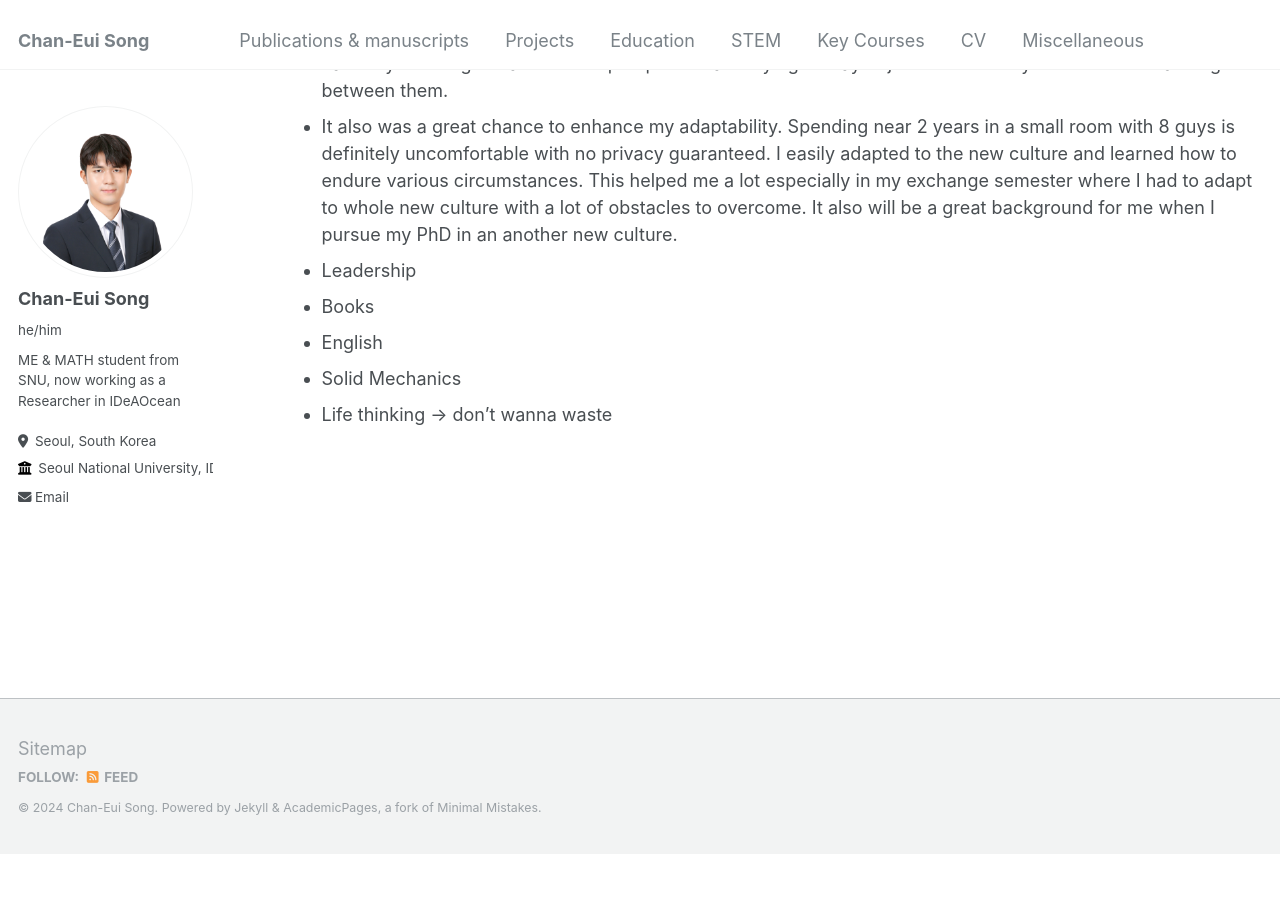
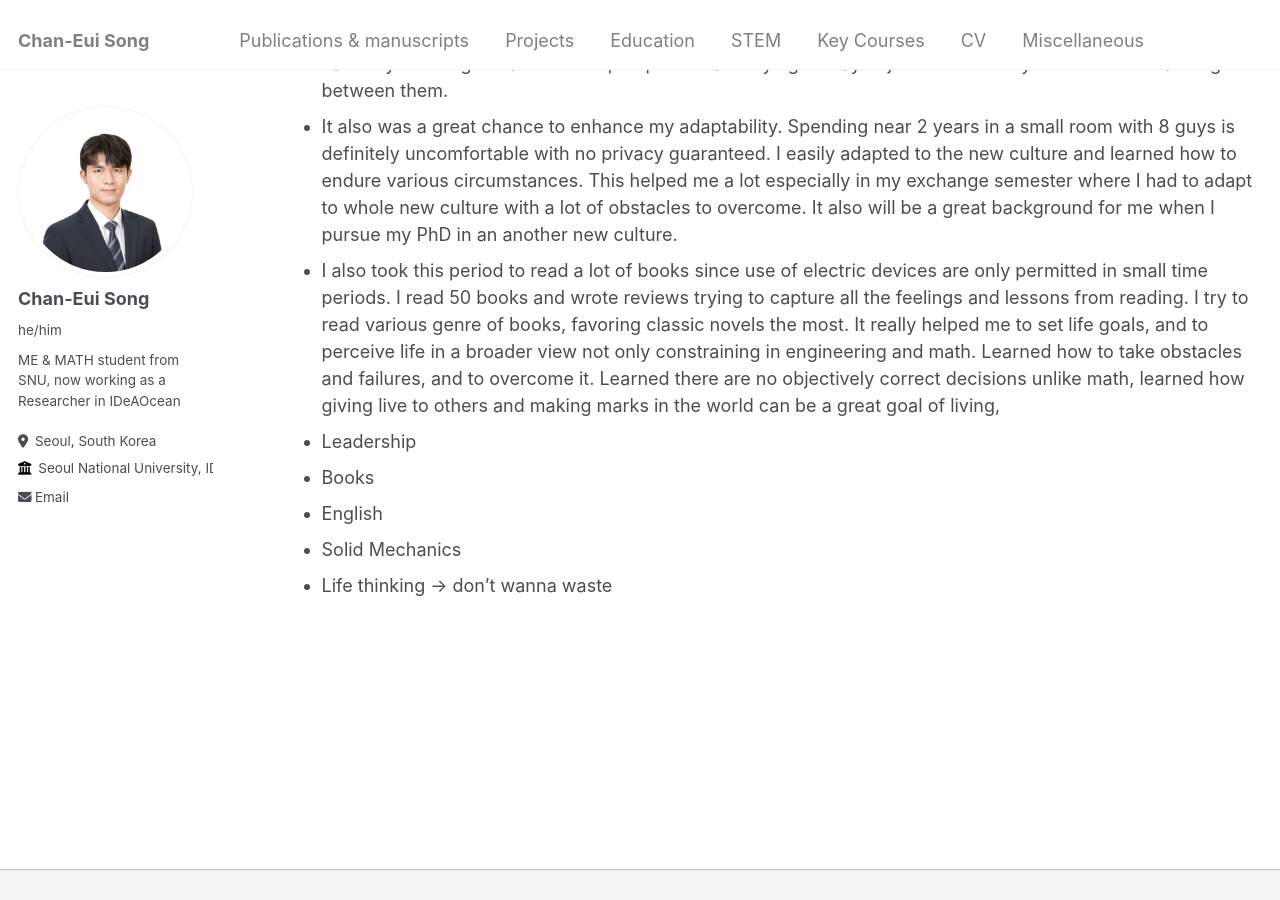
Before and after one commit to cksdml1014/chanisong, a Jekyll site: the page built from _pages/Miscellaneous.md, in a window 1280 px wide and 900 px high, scrolled down 2212 px. Built offline with Jekyll 4.4.1, drawn with Linux system fonts in a browser that asks for light colours; before the commit the page ends 3065 px from its top, so only the background shows below that.

Commit message:
Update Miscellaneous.md

```diff
--- a/_pages/Miscellaneous.md
+++ b/_pages/Miscellaneous.md
@@ -43,6 +43,7 @@ I documented my entire exchange experience in detail through Instagram, writing
 - This period as a soldier was an barrier for me to study engineering, but I utilized it as  a precious chance to enhance in various aspects, which became a solid background for me pursuing my bachelor years, and also will be a great source during my PhD years.
 - Since there are strict hierarchy in military, I was supposed to follow orders, but I also had to order and lead successor soldiers. It was a great chance for me to lead the group in operations and drills. Moreover, I had to address many personal conflicts which of course occurs when you put male stranger guys of early 20s into a single room and make them to live together for years. I've shown great skills managing the conflicts by carefully listening to each other's perspective and trying to stay objective to convey the misunderstandings between them.
 - It also was a great chance to enhance my adaptability. Spending near 2 years in a small room with 8 guys is definitely uncomfortable with no privacy guaranteed. I easily adapted to the new culture and learned how to endure various circumstances. This helped me a lot especially in my exchange semester where I had to adapt to whole new culture with a lot of obstacles to overcome. It also will be a great background for me when I pursue my PhD in an another new culture.
+- I also took this period to read a lot of books since use of electric devices are only permitted in small time periods. I read 50 books and wrote reviews trying to capture all the feelings and lessons from reading. I try to read various genre of books, favoring classic novels the most. It really helped me to set life goals, and to perceive life in a broader view not only constraining in engineering and math. Learned how to take obstacles and failures, and to overcome it. Learned there are no objectively correct decisions unlike math, learned how giving live to others and making marks in the world can be a great goal of living,
 - Leadership
 - Books
 - English
```
